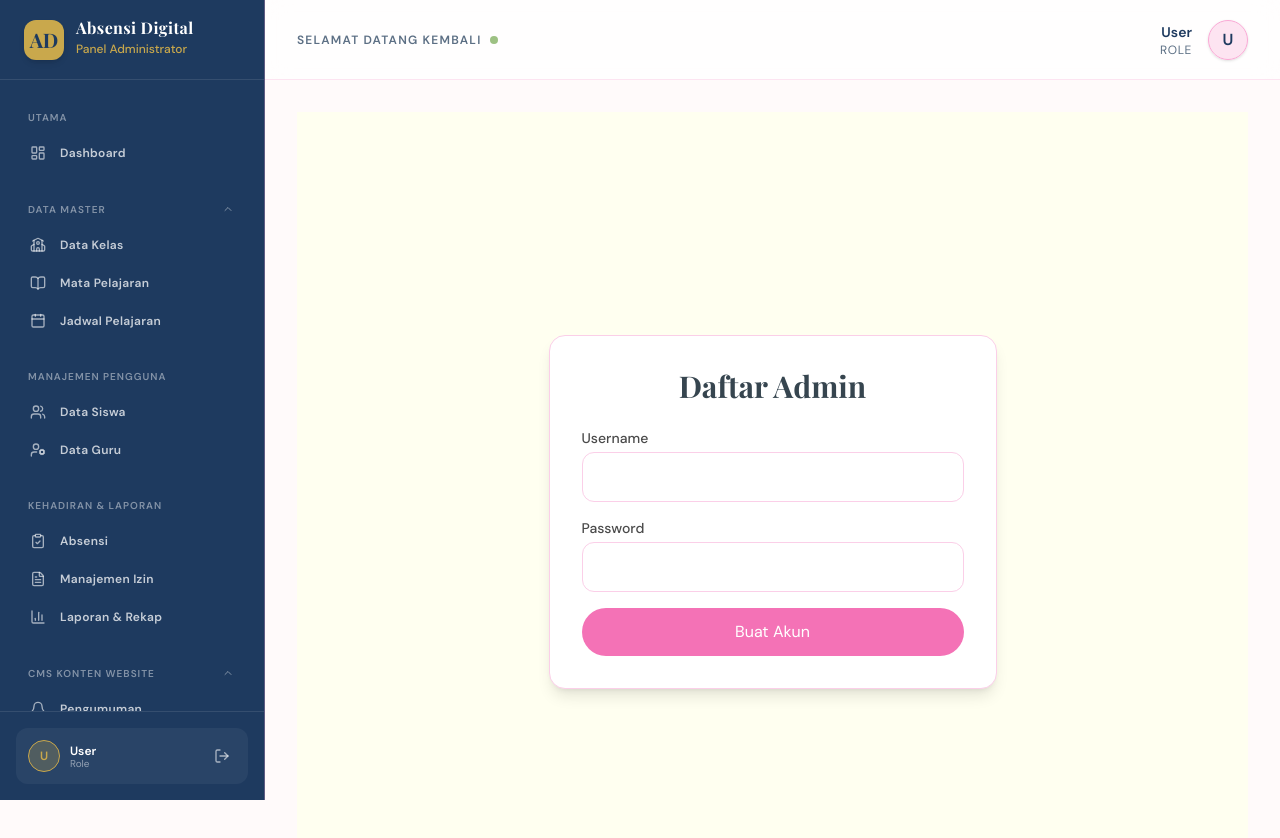
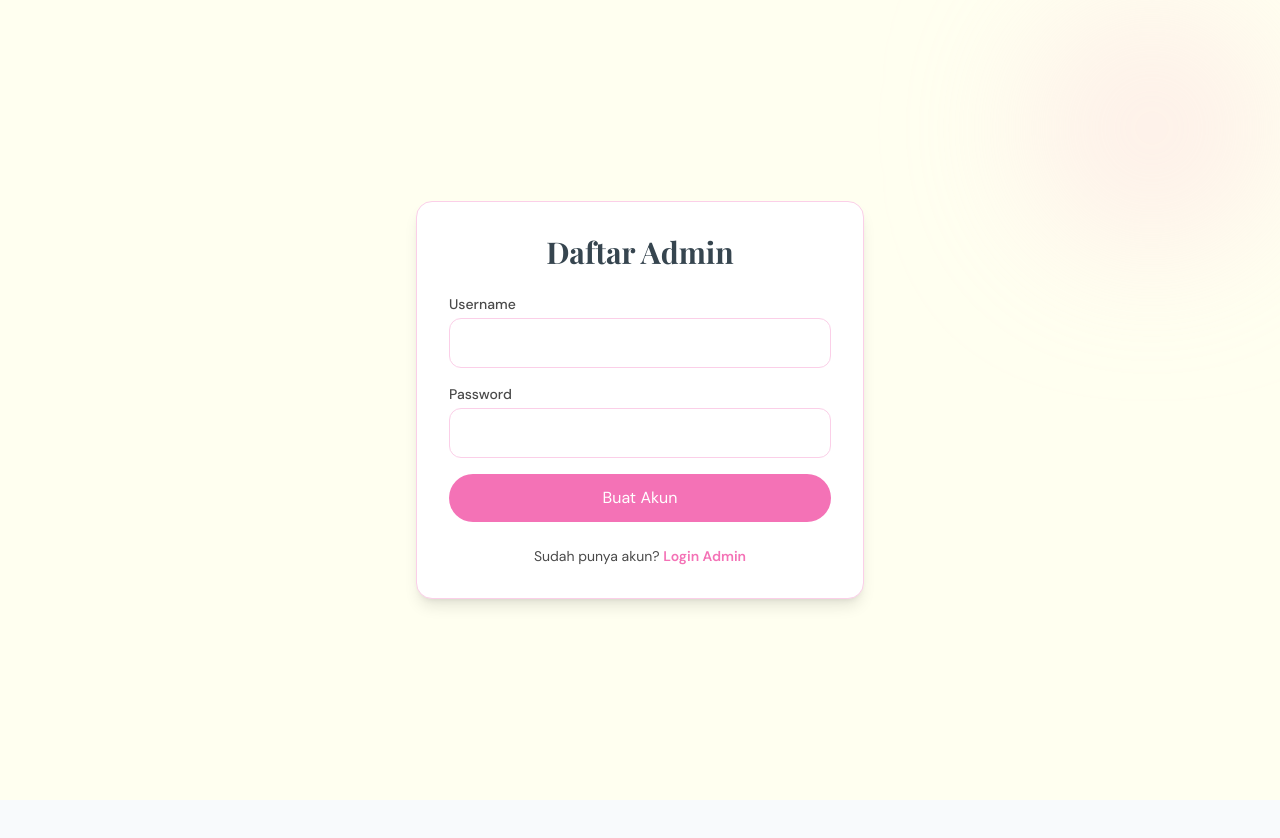
Before and after one commit to muhfahmm/absensi-digital-2, a Next.js app: page /admin/auth/register in a window 1280 px wide. Shown: the top 838 px of the page. After the commit the page ends 800 px from the top, so only its background shows below. Built offline with nearby package versions, Linux system fonts and the light colour scheme; no server answers.

Commit message:
absensi-digital

```diff
--- a/app/admin/auth/actions.ts
+++ b/app/admin/auth/actions.ts
@@ -1,9 +1,37 @@
 'use server';
 
+import { query } from "@/app/config/db";
+
 export async function handleRegister(formData: FormData) {
-  const username = formData.get('username');
-  const password = formData.get('password');
+  const username = formData.get('username') as string;
+  const password = formData.get('password') as string;
 
-  // Logika koneksi ke MySQL dan hashing password dilakukan di sini
-  console.log('Proses pendaftaran admin:', { username });
+  if (!username || !password) {
+    return { error: 'Username dan password wajib diisi' };
+  }
+
+  try {
+    // Cek apakah username sudah terdaftar di tb_admin
+    const adminCheck: any = await query(`SELECT id FROM tb_admin WHERE username = ?`, [username]);
+    if (adminCheck && adminCheck.length > 0) {
+      return { error: 'Username sudah digunakan oleh admin lain' };
+    }
+
+    // Cek apakah username sudah terdaftar di tb_guru
+    const guruCheck: any = await query(`SELECT id FROM tb_guru WHERE username = ?`, [username]);
+    if (guruCheck && guruCheck.length > 0) {
+      return { error: 'Username sudah digunakan oleh guru' };
+    }
+
+    // Insert admin baru ke database
+    await query(
+      `INSERT INTO tb_admin (username, password, nama_lengkap, email, role) VALUES (?, ?, ?, ?, 'admin')`,
+      [username, password, username, `${username}@admin.com`]
+    );
+
+    return { success: true };
+  } catch (error: any) {
+    console.error('Register error:', error);
+    return { error: 'Terjadi kesalahan sistem saat mendaftar' };
+  }
 }
--- a/app/admin/auth/register/page.tsx
+++ b/app/admin/auth/register/page.tsx
@@ -1,23 +1,97 @@
 'use client';
+import { useState } from 'react';
+import { useRouter } from 'next/navigation';
+import Link from 'next/link';
+import { handleRegister } from '../actions';
 
 export default function RegisterPage() {
+  const router = useRouter();
+  const [username, setUsername] = useState('');
+  const [password, setPassword] = useState('');
+  const [error, setError] = useState('');
+  const [success, setSuccess] = useState('');
+  const [loading, setLoading] = useState(false);
+
+  const handleSubmit = async (e: React.FormEvent) => {
+    e.preventDefault();
+    setError('');
+    setSuccess('');
+    setLoading(true);
+
+    const formData = new FormData();
+    formData.append('username', username);
+    formData.append('password', password);
+
+    try {
+      const res = await handleRegister(formData);
+      if (res && res.error) {
+        setError(res.error);
+      } else {
+        setSuccess('Pendaftaran berhasil! Mengalihkan ke halaman login...');
+        setTimeout(() => {
+          router.push('/admin/auth/login');
+        }, 1500);
+      }
+    } catch (err) {
+      setError('Terjadi kesalahan sistem saat mendaftar');
+    } finally {
+      setLoading(false);
+    }
+  };
+
   return (
-    <div className="min-h-screen flex items-center justify-center bg-[#FFFFF0] p-4">
-      <div className="w-full max-w-md bg-white rounded-2xl shadow-lg border border-[#FBCFE8] p-8">
+    <div className="min-h-screen flex items-center justify-center bg-[#FFFFF0] p-4 relative overflow-hidden">
+      {/* Ornamen dekoratif */}
+      <div className="absolute top-0 right-0 w-64 h-64 bg-[#FBCFE8] rounded-full mix-blend-multiply filter blur-3xl opacity-30"></div>
+
+      <div className="w-full max-w-md bg-white rounded-2xl shadow-lg border border-[#FBCFE8] p-8 z-10">
         <h1 className="text-3xl font-bold text-[#36454F] font-serif text-center mb-6">Daftar Admin</h1>
-        <form className="space-y-4">
+
+        {error && (
+          <div className="mb-4 p-3 bg-rose-50 text-rose-600 border border-rose-200 rounded-xl text-sm font-medium text-center">
+            {error}
+          </div>
+        )}
+
+        {success && (
+          <div className="mb-4 p-3 bg-emerald-50 text-emerald-600 border border-emerald-200 rounded-xl text-sm font-medium text-center">
+            {success}
+          </div>
+        )}
+
+        <form onSubmit={handleSubmit} className="space-y-4">
           <div>
             <label className="block text-sm font-medium text-[#4A4A4A]">Username</label>
-            <input className="w-full px-4 py-3 mt-1 rounded-xl border border-[#FBCFE8] focus:border-[#D4AF37] outline-none" type="text" />
+            <input
+              className="w-full px-4 py-3 mt-1 rounded-xl border border-[#FBCFE8] focus:border-[#D4AF37] outline-none"
+              type="text"
+              value={username}
+              onChange={(e) => setUsername(e.target.value)}
+              required
+            />
           </div>
           <div>
             <label className="block text-sm font-medium text-[#4A4A4A]">Password</label>
-            <input className="w-full px-4 py-3 mt-1 rounded-xl border border-[#FBCFE8] focus:border-[#D4AF37] outline-none" type="password" />
+            <input
+              className="w-full px-4 py-3 mt-1 rounded-xl border border-[#FBCFE8] focus:border-[#D4AF37] outline-none"
+              type="password"
+              value={password}
+              onChange={(e) => setPassword(e.target.value)}
+              required
+            />
           </div>
-          <button className="w-full bg-[#F472B6] hover:bg-[#EC4899] text-white py-3 rounded-full font-semibold transition">
-            Buat Akun
+          <button
+            type="submit"
+            disabled={loading}
+            className="w-full bg-[#F472B6] hover:bg-[#EC4899] disabled:opacity-50 text-white py-3 rounded-full font-semibold transition"
+          >
+            {loading ? 'Memproses...' : 'Buat Akun'}
           </button>
         </form>
+
+        <div className="mt-6 text-center text-sm text-[#4A4A4A]">
+          Sudah punya akun? <Link href="/admin/auth/login" className="text-[#F472B6] font-semibold hover:underline">Login Admin</Link>
+        </div>
       </div>
     </div>
   );
--- a/app/admin/layout.tsx
+++ b/app/admin/layout.tsx
@@ -15,7 +15,7 @@ export default function AdminLayout({ children }: { children: React.ReactNode })
   const [loading, setLoading] = useState(true);
 
   useEffect(() => {
-    if (pathname === '/admin/auth/login') {
+    if (pathname?.startsWith('/admin/auth')) {
       setLoading(false);
       return;
     }
@@ -40,7 +40,7 @@ export default function AdminLayout({ children }: { children: React.ReactNode })
     router.push('/admin/auth/login');
   };
 
-  if (pathname === '/admin/auth/login') {
+  if (pathname?.startsWith('/admin/auth')) {
     return <div className="font-sans min-h-screen bg-[#FFFFF0]">{children}</div>;
   }
 
--- a/middleware.ts
+++ b/middleware.ts
@@ -8,7 +8,7 @@ export async function middleware(request: NextRequest) {
   const token = request.cookies.get('auth_token')?.value;
   const { pathname } = request.nextUrl;
 
-  const isAuthPage = pathname.startsWith('/admin/auth/login');
+  const isAuthPage = pathname.startsWith('/admin/auth');
   const isAdminPage = pathname.startsWith('/admin');
 
   if (isAdminPage) {
```
